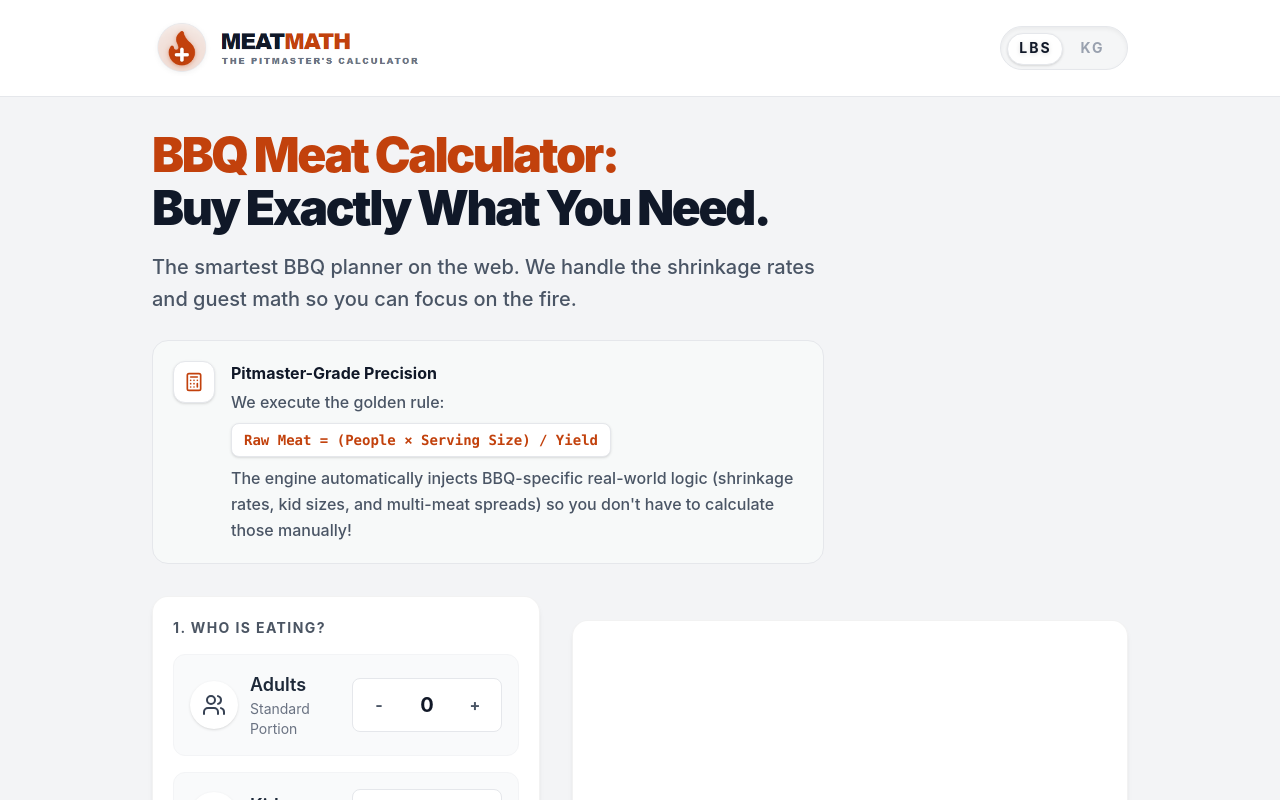
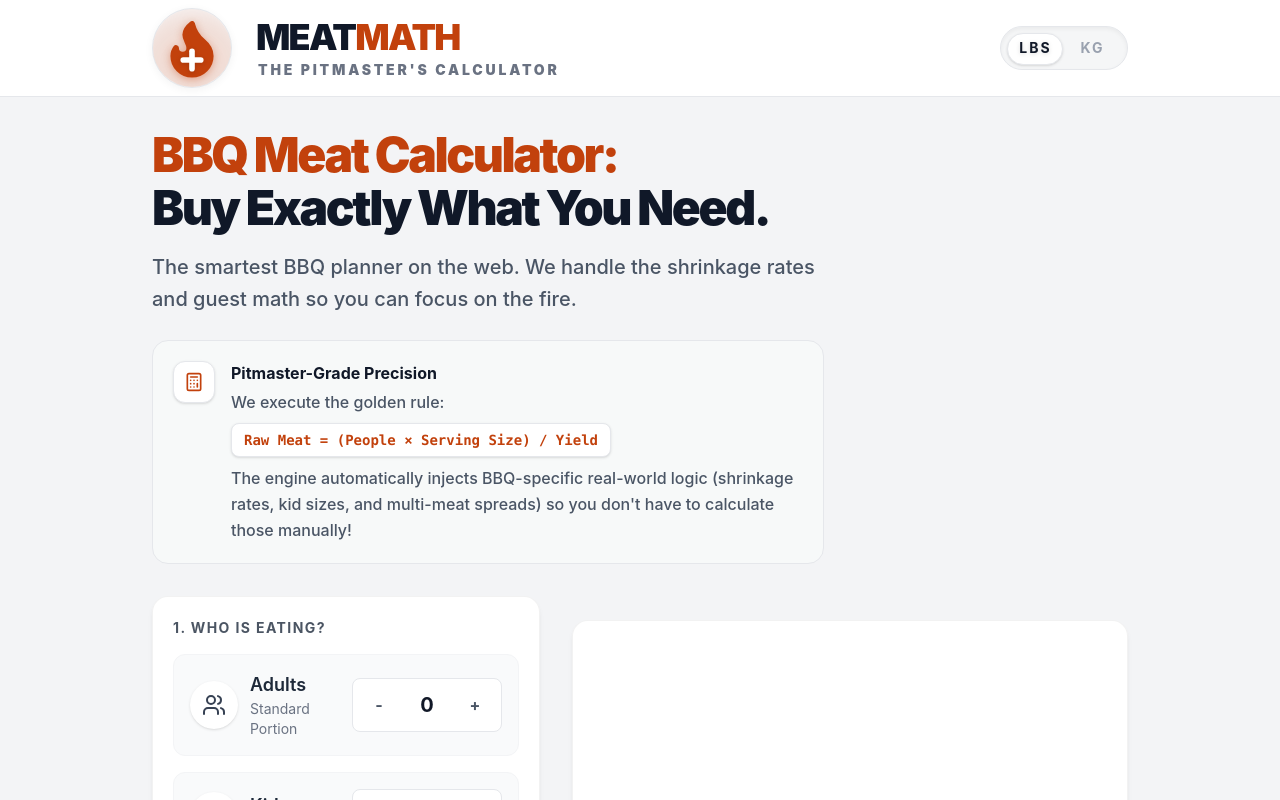
Before and after one commit to edwardopuente-tech/meatmath.app, a React (Vite) app: page / in a window 1280 px wide. Shown: the top 800 px of the page. Built offline with nearby package versions, Linux system fonts and the light colour scheme.

Commit message:
Add files via upload

```diff
--- a/src/components/Header.tsx
+++ b/src/components/Header.tsx
@@ -13,28 +13,9 @@ export function Header({ unit, onUnitToggle }: Props) {
       <div className="max-w-5xl mx-auto px-4 md:px-6 h-24 flex items-center justify-between">
 
         {/* Logo Stack Container */}
-        <div className="flex items-center gap-4 md:gap-6 group relative overflow-hidden">
-          <img
-            src="/logo.png"
-            alt="MeatMath Logo"
-            className="h-10 md:h-14 w-auto object-contain"
-            onLoad={(e) => {
-              // Hide the text-based brand info if a custom banner logo loads
-              const container = e.currentTarget.parentElement;
-              if (container) {
-                const textBrand = container.querySelector('.text-branding') as HTMLElement;
-                if (textBrand) textBrand.style.display = 'none';
-              }
-            }}
-            onError={(e) => {
-              // If logo.png doesn't exist, hide image and show fallback
-              e.currentTarget.style.display = 'none';
-              const fallback = e.currentTarget.nextElementSibling as HTMLElement;
-              if (fallback) fallback.style.display = 'flex';
-            }}
-          />
-          {/* Logo Icon (Hearth & Math) - FALLBACK */}
-          <div style={{ display: 'none' }} className="relative items-center justify-center w-16 h-16 md:w-20 md:h-20 rounded-full bg-gray-50 border border-gray-200 shadow-[0_2px_8px_rgba(0,0,0,0.05)] overflow-hidden">
+        <div className="flex items-center gap-4 md:gap-6 group relative">
+          {/* Logo Icon (Hearth & Math) */}
+          <div className="relative flex items-center justify-center w-16 h-16 md:w-20 md:h-20 rounded-full bg-gray-50 border border-gray-200 shadow-[0_2px_8px_rgba(0,0,0,0.05)] overflow-hidden">
             {/* Core Flame Glow */}
             <div className="absolute w-[150%] h-[150%] bg-bbq-orange/15 blur-[12px] rounded-full bottom-[-50%]"></div>
 
@@ -47,7 +28,7 @@ export function Header({ unit, onUnitToggle }: Props) {
             </div>
           </div>
 
-          <div className="text-branding flex flex-col justify-center">
+          <div className="flex flex-col justify-center">
             {/* Hearth & Math Lettering */}
             <h1 className="text-2xl md:text-4xl font-black tracking-tighter text-gray-900 leading-none">
               MEAT<span className="text-bbq-orange">MATH</span>
--- a/src/components/ResultsDashboard.tsx
+++ b/src/components/ResultsDashboard.tsx
@@ -48,10 +48,10 @@ export function ResultsDashboard({ results, unit, totalRawImperial, totalRawMetr
           {/* Header / Meat Name */}
           <div className="bg-gray-50/50 border-b border-gray-100 px-6 py-4 flex flex-col sm:flex-row sm:items-center justify-between print:bg-white print:border-b-2 print:border-black">
             <div>
-              <div className="flex items-center gap-2">
-                <h3 className="text-xl font-bold text-gray-900">{res.meat.name}</h3>
-                {(res.meat.popularityWeight || 1.0) > 1.1 && (
-                  <span className="inline-block whitespace-nowrap bg-orange-100 text-bbq-orange text-[9px] sm:text-[10px] font-black px-1.5 sm:px-2 py-0.5 rounded-full uppercase tracking-widest border border-orange-200">
+              <div className="flex items-center flex-wrap sm:flex-nowrap gap-2">
+                <h3 className="text-xl font-bold text-gray-900 whitespace-nowrap">{res.meat.name}</h3>
+                {(res.meat.popularityWeight || 1.0) >= 1.1 && (
+                  <span className="inline-flex items-center whitespace-nowrap bg-orange-100 text-bbq-orange text-[9px] sm:text-[10px] font-black px-2 sm:px-2 py-0.5 rounded-full uppercase tracking-widest border border-orange-200 leading-none h-5 sm:h-6">
                     Guest favorite
                   </span>
                 )}
```
